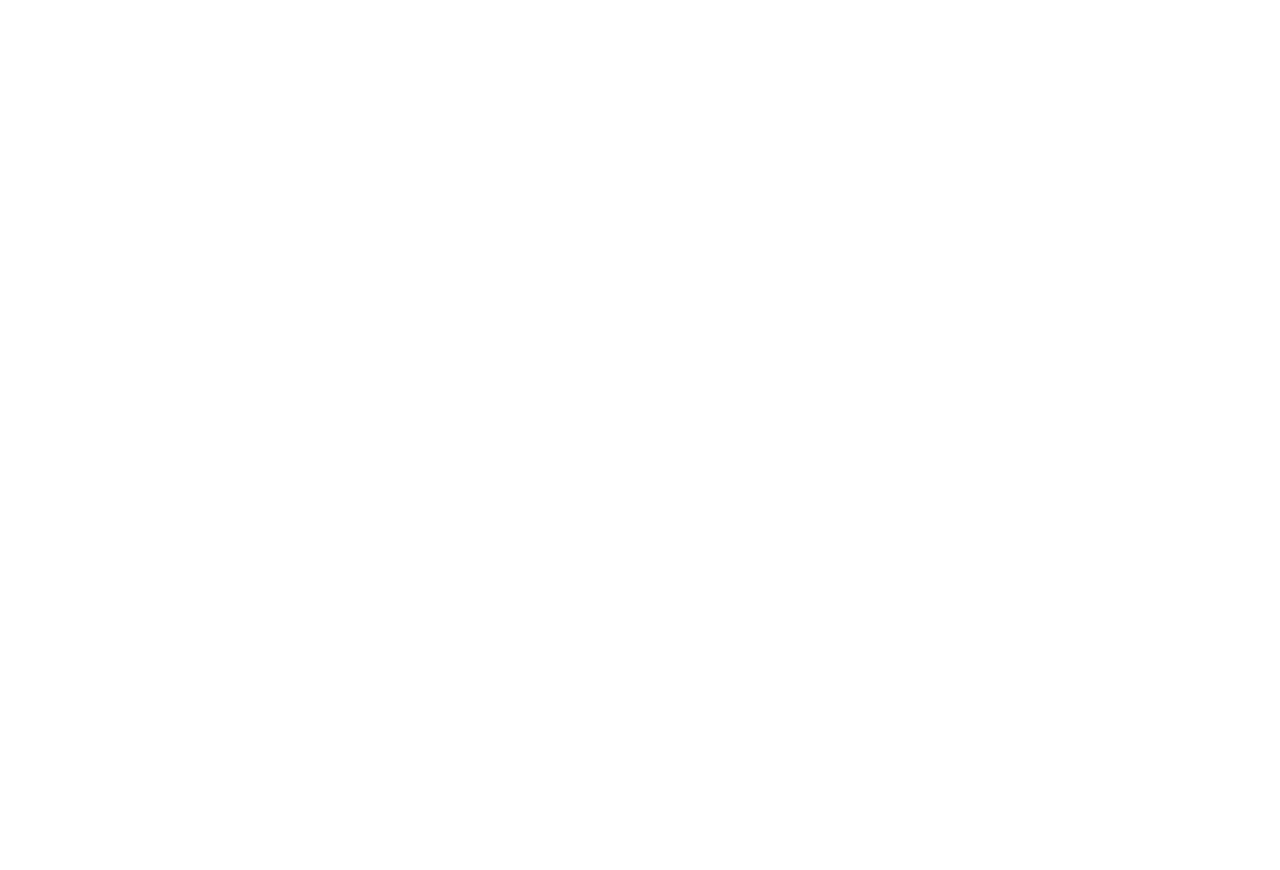
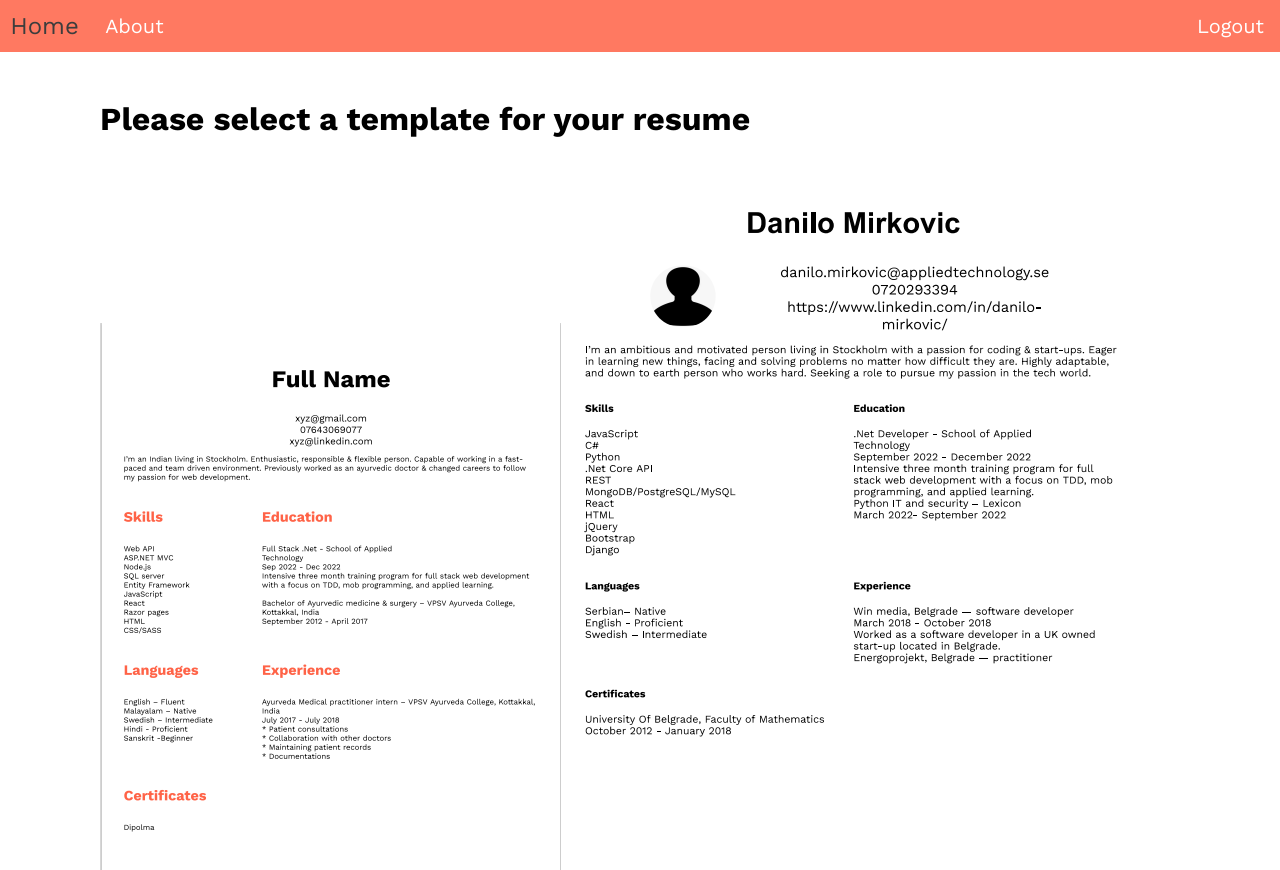
Before and after one commit to dhyanswathi/ReactCVBuilder, a React (Create React App) app in the folder cvbuilder/: page /Templates in a window 1280 px wide. Before the commit this address had no page. Shown: the top 870 px of the page. Before the commit the page ends 800 px from the top, so only its background shows below. Built offline with nearby package versions, Linux system fonts and the light colour scheme.

Commit message:
add templates

```diff
--- a/cvbuilder/src/Components/Form.js
+++ b/cvbuilder/src/Components/Form.js
@@ -39,7 +39,7 @@
     localStorage.setItem("TechnicalSkills", info.TechnicalSkills.replace(/\r?\n/g, '<br />'));
     localStorage.setItem("Languages", info.Languages.replace(/\r?\n/g, '<br />'));
     localStorage.setItem("Certificates", info.Certificates.replace(/\r?\n/g, '<br />'));
-    navigate("/Resume");
+    navigate("/Templates");
   }
   return (
     <div>
--- a/cvbuilder/src/Components/Resume.css
+++ b/cvbuilder/src/Components/Resume.css
@@ -6,9 +6,10 @@
     max-width: 60%;
   }
 
-h1 {
+.resume-heading {
   text-align: center;
   font-size: 50px;
+  color: tomato;
 }
 
 .info {
@@ -16,12 +17,6 @@
   font-size: 20px;
 }
 
-  aside {
-    padding-right: 15px;
-    margin-right: 15px;
-    float: left;
-
-  }
   .image{
     width: 190px;
     height: 185px;
--- a/cvbuilder/src/Components/Resume.js
+++ b/cvbuilder/src/Components/Resume.js
@@ -31,7 +31,7 @@
     max-width: 100%;
   }}`}
           </style>
-            <h1>{name}</h1>
+            <h1 className="resume-heading">{name}</h1>
             <article className="info">
                 <span>{email}</span><br />
                 <span>{phoneNumber}</span><br />
--- a/cvbuilder/src/Components/Signup.js
+++ b/cvbuilder/src/Components/Signup.js
@@ -21,11 +21,11 @@
           password: password,
           validateStatus: function(status) {
             if(status === 201){
-              navigate('/Form');
+              navigate('/form');
             }
-            if (status === 500)
+            else if(status >= 400)
             {
-              alert('The user already exists');
+              console.log('wrong user or pass')
             }
           }
         });
--- /dev/null
+++ b/cvbuilder/src/Components/Templates.css
@@ -0,0 +1,3 @@
+.template {
+    margin: 100px;
+}
--- /dev/null
+++ b/cvbuilder/src/Components/Templates.js
@@ -0,0 +1,24 @@
+import React from "react";
+import Headerform from "./Headerform";
+import { Link} from 'react-router-dom';
+import Template1 from '../Pictures/Template1.png';
+import Template2 from '../Pictures/Template2.png';
+import './Templates.css';
+
+function Templates() {
+    return (
+        <><Headerform></Headerform>
+        <div className="template">
+        <h1 className="template-heading">Please select a template for your resume</h1>
+        <Link to="/Resume">
+        <img src={Template1} alt="welcome pic"/>
+                    </Link>
+        <Link to="/Resume">
+        <img src={Template2} alt="welcome pic" />
+        </Link></div>
+        </>
+    )
+
+}
+
+export default Templates;
--- a/cvbuilder/src/index.js
+++ b/cvbuilder/src/index.js
@@ -8,7 +8,7 @@
 import SignUp from './Components/Signup';
 import Welcome from './Components/Welcome';
 import Login from './Components/Login';
-// import Footer from './Components/Footer';
+import Templates from './Components/Templates';
 import Resume from './Components/Resume';
 import About from './Components/About';
 
@@ -26,6 +26,7 @@
         <Route path="/Login" element={<Login/>} />
         <Route path="/Form" element={<Form/>} />
         <Route path="/Resume" element={<Resume/>} />
+        <Route path="/Templates" element={<Templates/>} />
       </Routes>
     </Router>
   </React.StrictMode>
```
Also changed, not shown: cvbuilder/src/Pictures/Template1.png (added), cvbuilder/src/Pictures/Template2.png (added).
